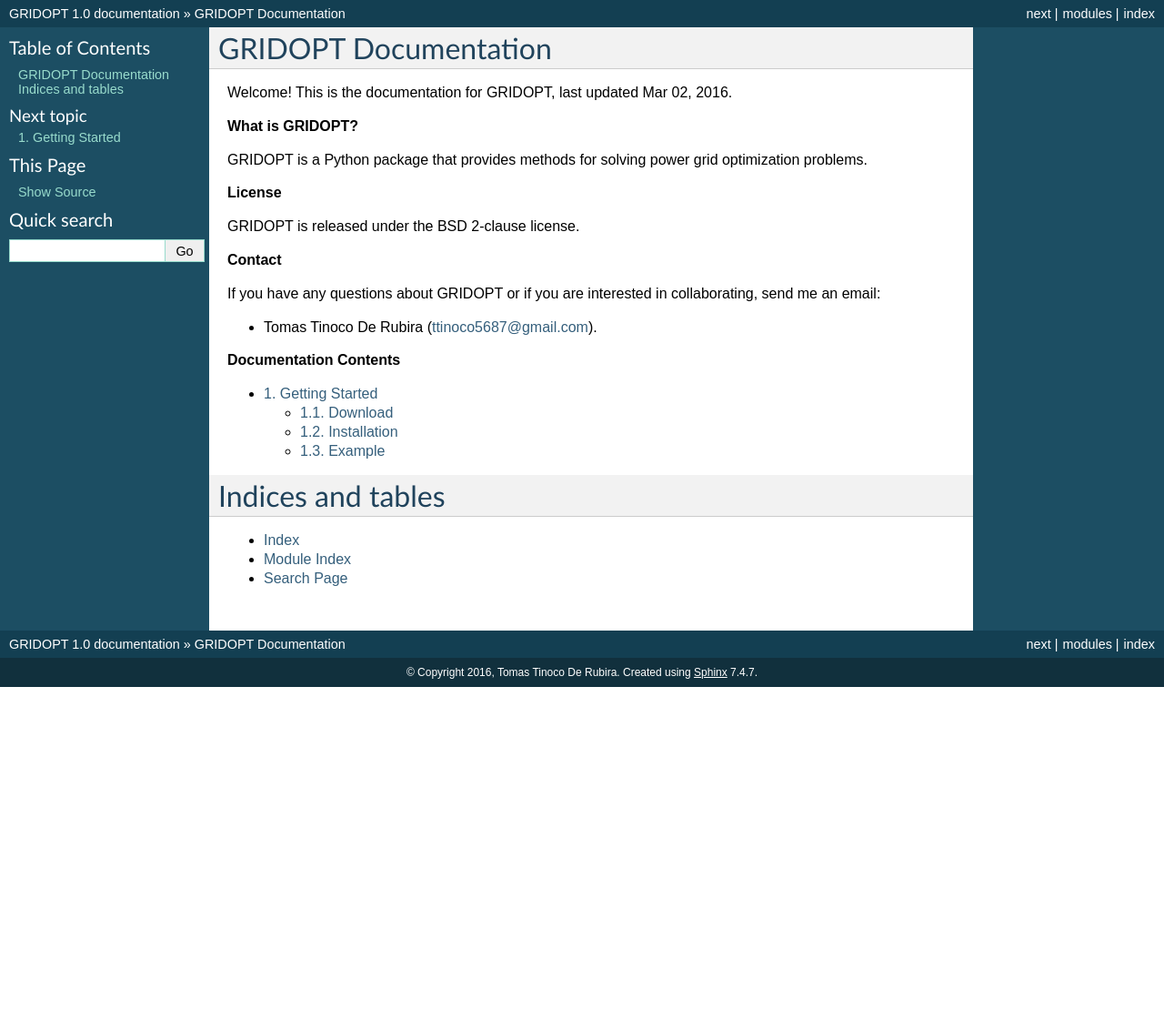
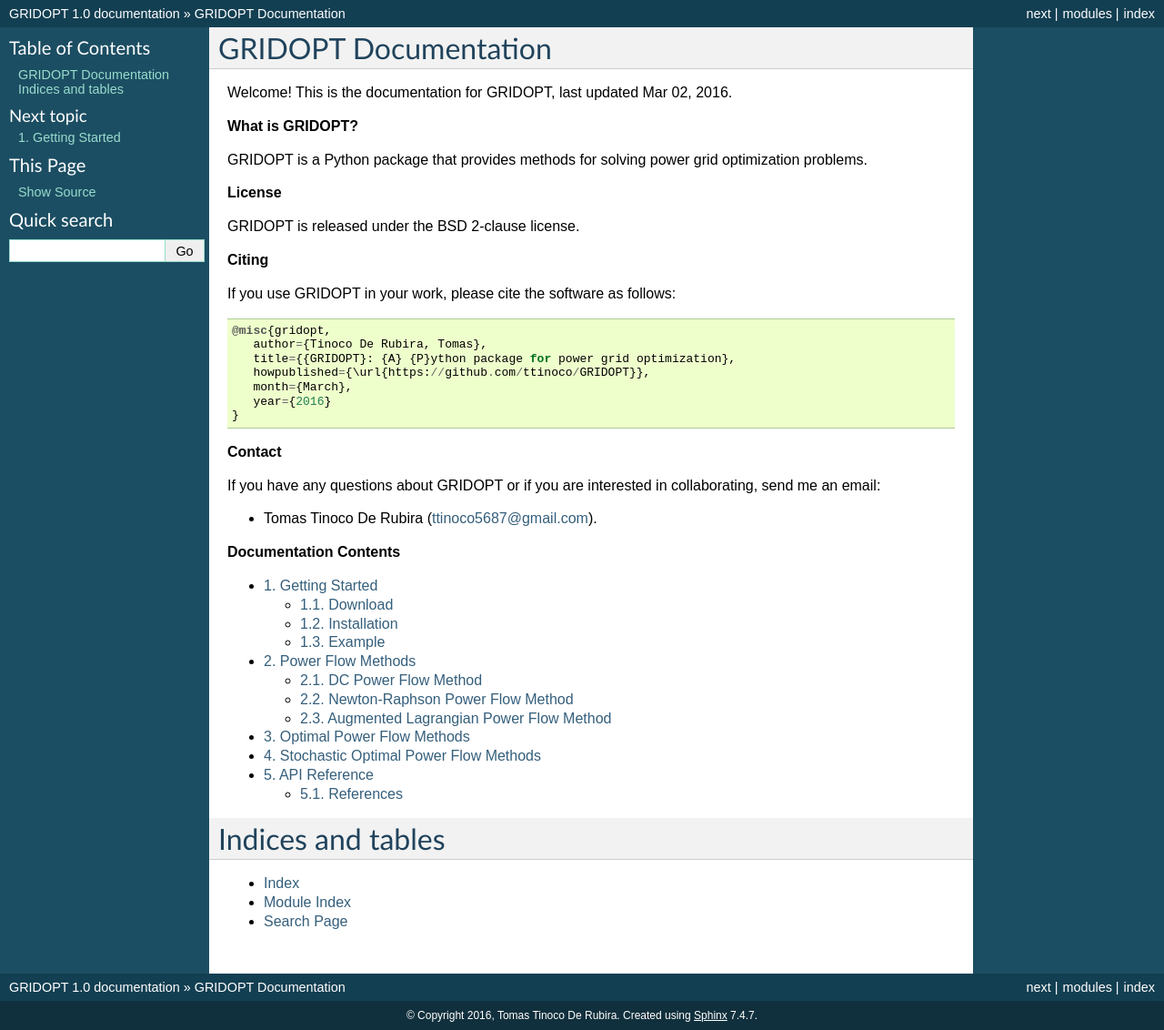
Before and after one commit to ttinoco/GRIDOPT, a Sphinx documentation site: the page built from docs/index.rst, in a window 1280 px wide. Shown: the whole page at 91% size. Built offline with Sphinx 7.4.7, drawn with Linux system fonts in a browser that asks for light colours; before the commit the page ends 900 px from its top, so only the background shows below that.

Commit message:
started adding power flow documentation

```diff
--- a/docs/index.rst
+++ b/docs/index.rst
@@ -16,6 +16,18 @@
 
 GRIDOPT is released under the BSD 2-clause license.
 
+**Citing**
+
+If you use GRIDOPT in your work, please cite the software as follows::
+
+  @misc{gridopt,
+     author={Tinoco De Rubira, Tomas},
+     title={{GRIDOPT}: {A} {P}ython package for power grid optimization},
+     howpublished={\url{https://github.com/ttinoco/GRIDOPT}},
+     month={March},
+     year={2016}
+  }
+
 **Contact**
 
 If you have any questions about GRIDOPT or if you are interested in collaborating, send me an email:
@@ -31,6 +43,10 @@
    :maxdepth: 3
 
    Getting Started<start>
+   Power Flow Methods<pf_methods>
+   Optimal Power Flow Methods<opf_methods>
+   Stochastic Optimal Power Flow Methods<sopf_methods>
+   API Reference<reference>
 
 Indices and tables
 ==================
--- /dev/null
+++ b/docs/opf_methods.rst
@@ -0,0 +1,5 @@
+.. _opf_methods:
+
+**************************
+Optimal Power Flow Methods
+**************************
--- /dev/null
+++ b/docs/pf_methods.rst
@@ -0,0 +1,28 @@
+.. _pf_methods:
+
+******************
+Power Flow Methods
+******************
+
+The power flow problem consists of determining steady-state voltage magnitudes and angles at every bus of the network as well as any unknown generator powers. In GRIDOPT, power flow methods are collectively represented by objects derived from a :class:`method <gridopt.power_flow.method>` base class.
+
+To solve a power flow problem, one needs to first create an instance of a specific method subclass. This is done using the function :func:`new_method <gridopt.power_flow.new_method>`, which takes as argument the name of an available power flow method (``DCPF``, ``NRPF``, ``AugLPF``). These methods are described in the sections below. The following example creates an instance of the :ref:`pf_nr`::
+
+
+
+.. _pf_dc:
+
+DC Power Flow Method
+====================
+
+.. _pf_nr:
+
+Newton-Raphson Power Flow Method
+================================
+
+.. _pf_augl:
+
+Augmented Lagrangian Power Flow Method
+======================================
+
+This method is similar to the algorithm described in Chapter 3 of [TTR2015]_, but without the restriction of moving in the null-space of the linear equality constraints.
--- /dev/null
+++ b/docs/sopf_methods.rst
@@ -0,0 +1,5 @@
+.. _sopf_methods:
+
+*************************************
+Stochastic Optimal Power Flow Methods
+*************************************
```
Also changed, not shown: docs/reference.rst (added, +12 -0 lines), 1 other file.
